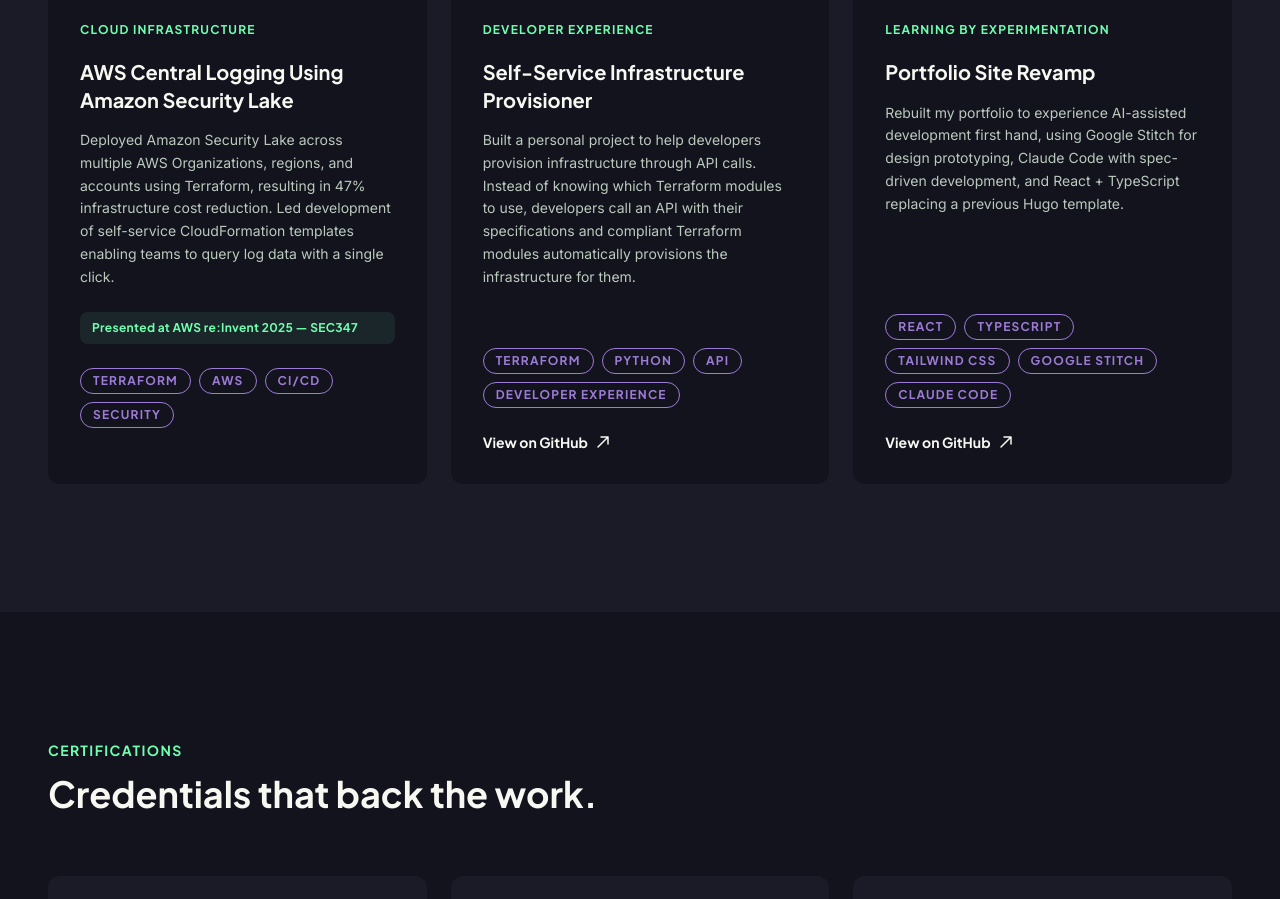
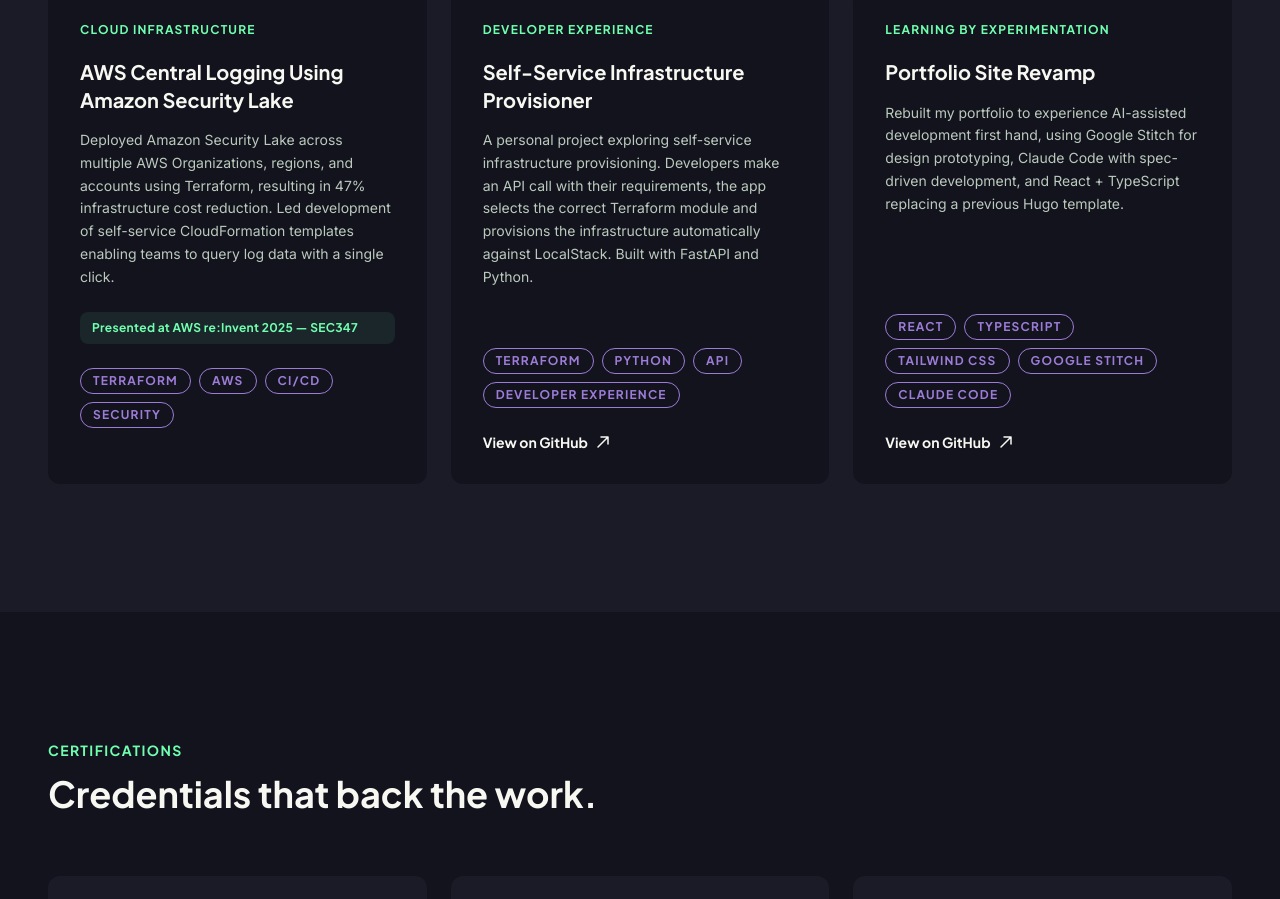
Before and after one commit to augustinechiajh/portfolio-v2, a React (Vite) app: page /#hero in a window 1280 px wide. Shown: the part 1900-2799 px from the top of the page. Built offline with nearby package versions, Linux system fonts and the light colour scheme.

Commit message:
Update Work.tsx
update self infra card for better accuracy

```diff
--- a/src/components/Work.tsx
+++ b/src/components/Work.tsx
@@ -15,7 +15,7 @@
         category: 'Developer Experience',
         title: 'Self-Service Infrastructure Provisioner',
         description:
-            'Built a personal project to help developers provision infrastructure through API calls. Instead of knowing which Terraform modules to use, developers call an API with their specifications and compliant Terraform modules automatically provisions the infrastructure for them.',
+            'A personal project exploring self-service infrastructure provisioning. Developers make an API call with their requirements, the app selects the correct Terraform module and provisions the infrastructure automatically against LocalStack. Built with FastAPI and Python.',
         tags: ['Terraform', 'Python', 'API', 'Developer Experience'],
         reInvent: null,
         link: 'https://github.com/augustinechiajh/infra-provisioner-mockup',
```
